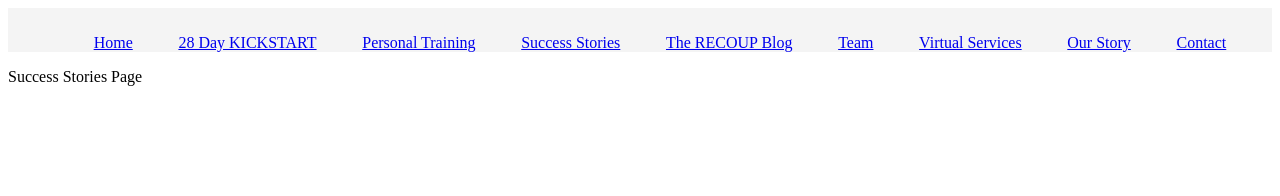
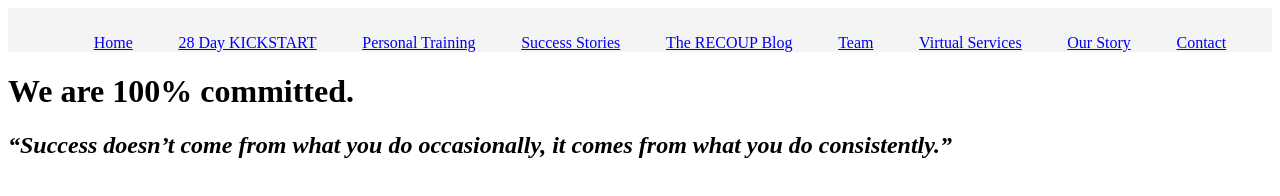
Before and after one commit to KrisKringle1/recoup, a Gatsby site: page /success-stories in a window 1280 px wide. Built offline with nearby package versions, Linux system fonts and the light colour scheme; Gatsby itself is replaced by a stand-in of ours.

Commit message:
updated success-stories page to contain some content, blog posts have some stylazing done to it, need to know how to implemenet images in the blog

```diff
--- a/src/pages/success-stories.js
+++ b/src/pages/success-stories.js
@@ -8,7 +8,10 @@ const SuccessStories = () => {
   return (
     <>
     <Menu />
-    <div>Success Stories Page</div>
+    <h1 className="text-center">We are 100% committed.</h1>
+    <div className="container">
+      <h2 className="text-center m-4 "><strong><i>“Success doesn’t come from what you do occasionally, it comes <span>from what you do consistently.”</span></i></strong></h2>
+    </div>
     </>
   )
 }
```
Also changed, not shown: src/templates/blog-post.js (+6 -3 lines).
